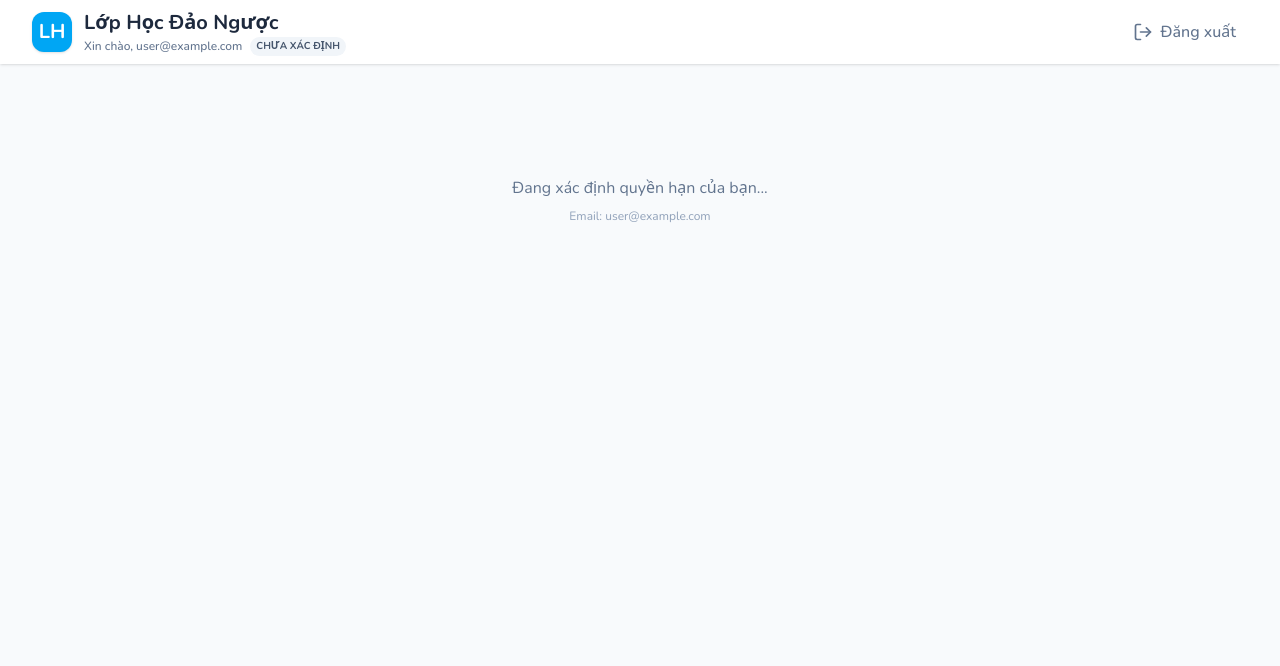
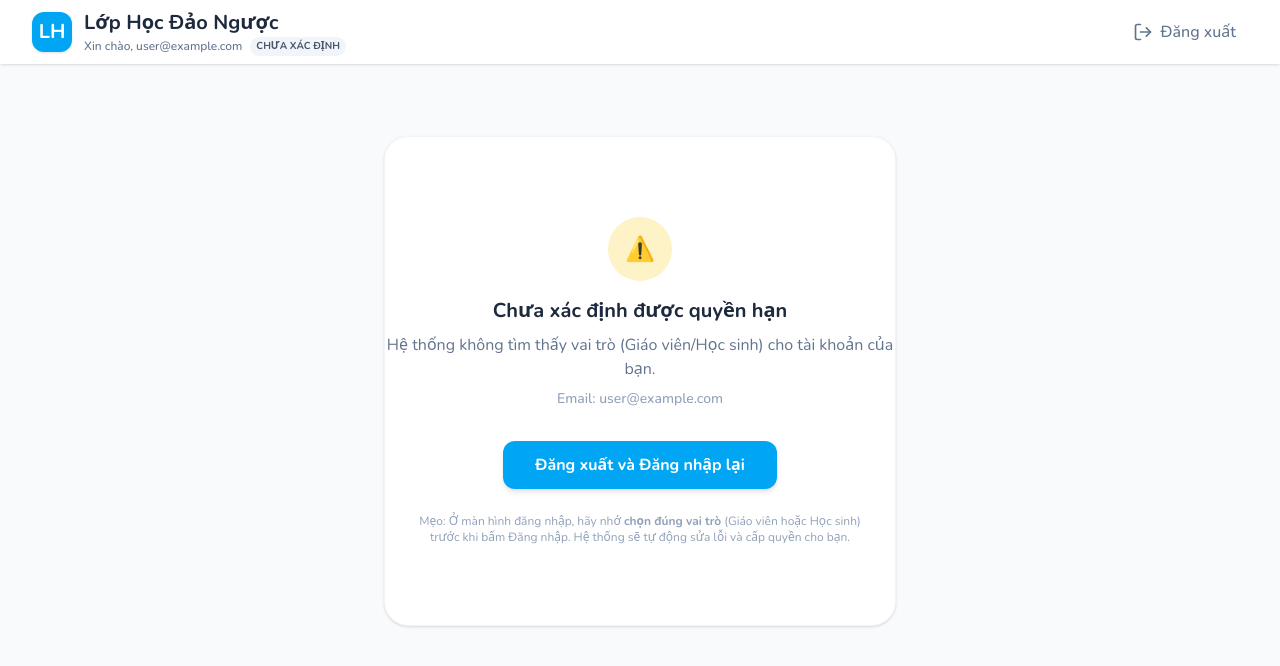
Before and after one commit to pyvqcproject-collab/quanlyhocsinh-l3, a React (Vite) app: page /dashboard in a window 1280 px wide. Shown: the top 666 px of the page. Built offline with nearby package versions, Linux system fonts and the light colour scheme; no server answers; the database is empty; sample sign-in values are in the browser's storage.

Commit message:
Update Dashboard.tsx

```diff
--- a/src/pages/Dashboard.tsx
+++ b/src/pages/Dashboard.tsx
@@ -70,9 +70,18 @@ export default function Dashboard() {
         {user?.role === "student" && <StudentDashboard />}
         {user?.role === "parent" && <ParentDashboard />}
         {!user?.role && (
-          <div className="text-center py-20">
-            <p className="text-slate-500">Đang xác định quyền hạn của bạn...</p>
-            <p className="text-xs text-slate-400 mt-2">Email: {user?.email}</p>
+          <div className="text-center py-20 bg-white rounded-3xl shadow-sm border border-slate-100 max-w-lg mx-auto mt-10">
+            <div className="w-16 h-16 bg-amber-100 text-amber-500 rounded-full flex items-center justify-center mx-auto mb-4 text-2xl">⚠️</div>
+            <h2 className="text-xl font-bold text-slate-800 mb-2">Chưa xác định được quyền hạn</h2>
+            <p className="text-slate-500 mb-2">Hệ thống không tìm thấy vai trò (Giáo viên/Học sinh) cho tài khoản của bạn.</p>
+            <p className="text-sm font-medium text-slate-400 mb-8">Email: {user?.email}</p>
+
+            <button onClick={handleLogout} className="bg-sky-500 hover:bg-sky-600 text-white px-8 py-3 rounded-xl font-bold shadow-md transition-all">
+              Đăng xuất và Đăng nhập lại
+            </button>
+            <p className="text-xs text-slate-400 mt-6 px-6">
+              Mẹo: Ở màn hình đăng nhập, hãy nhớ <b>chọn đúng vai trò</b> (Giáo viên hoặc Học sinh) trước khi bấm Đăng nhập. Hệ thống sẽ tự động sửa lỗi và cấp quyền cho bạn.
+            </p>
           </div>
         )}
       </main>
```
